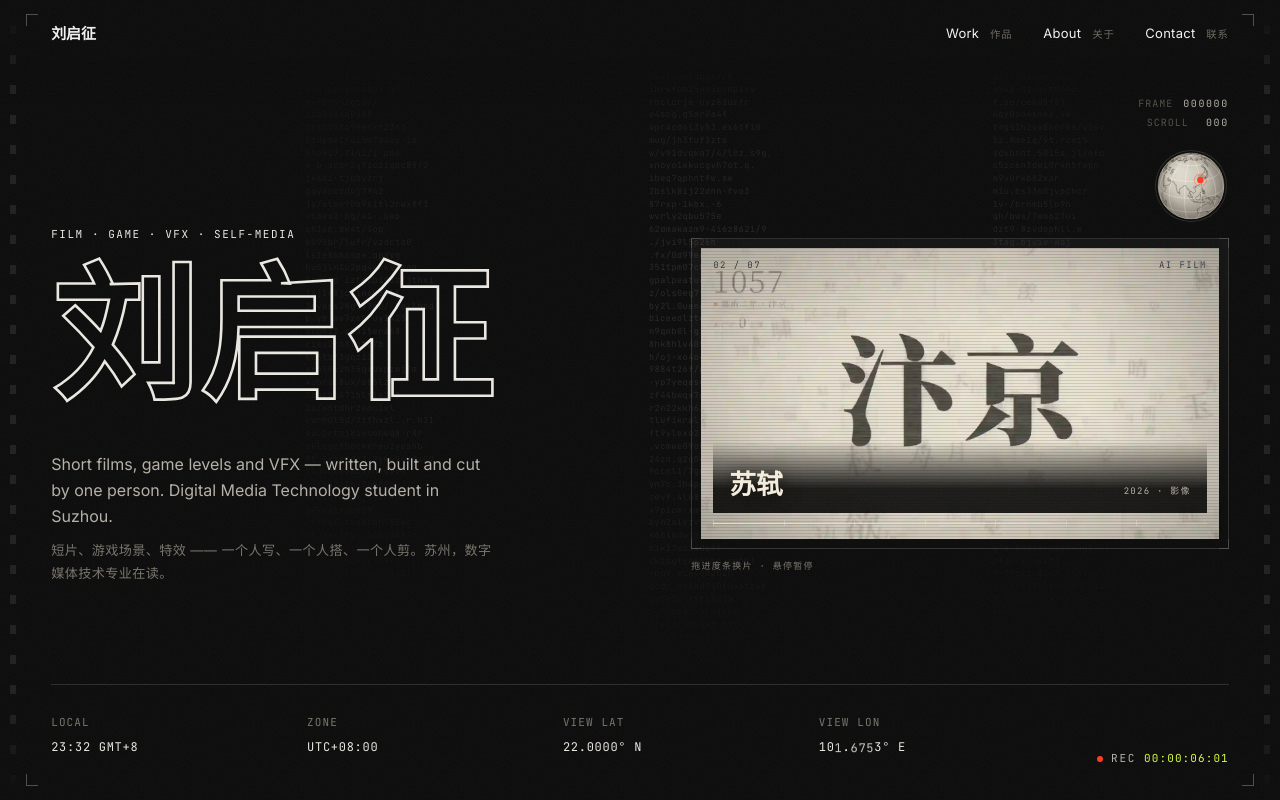
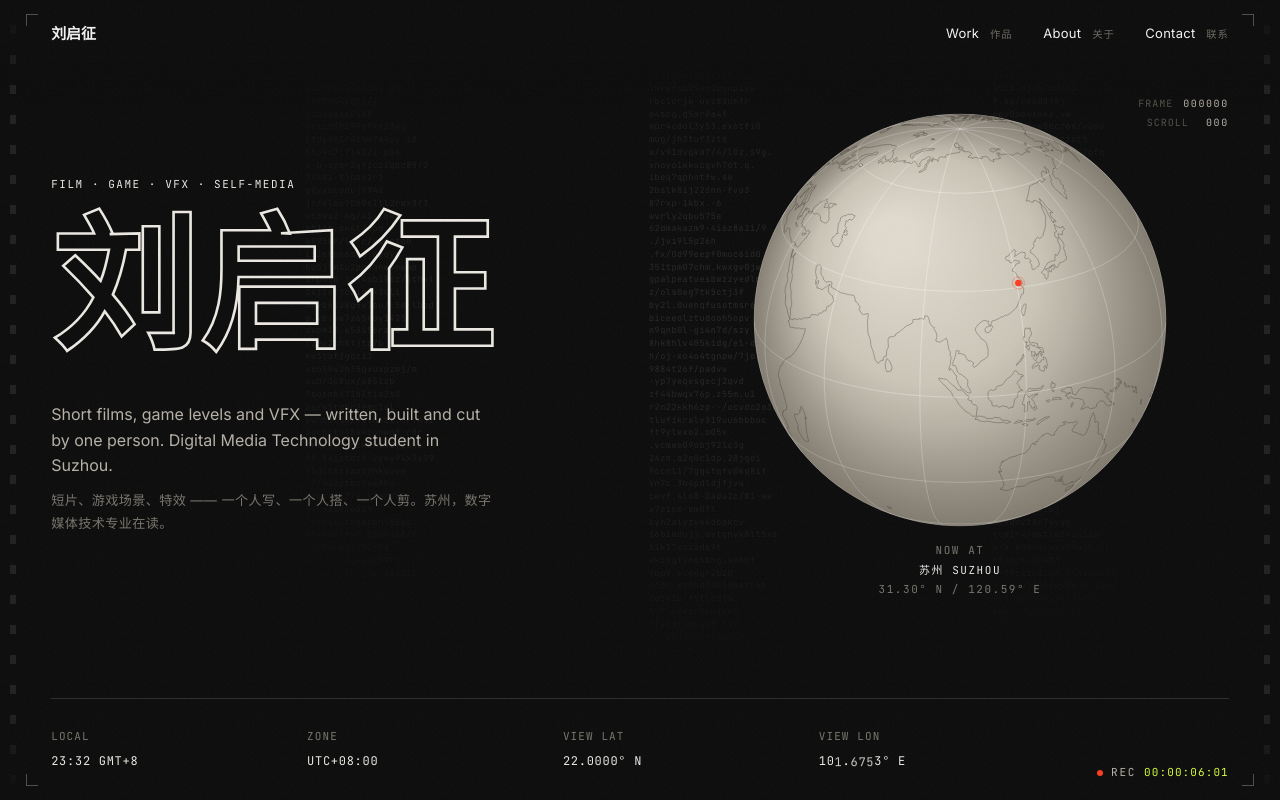
Before and after one commit to Lin-Qing-Zrin/Lin-Qing-Zrin.github.io, an Astro site: page / in a window 1280 px wide. Shown: the top 800 px of the page. Built offline with nearby package versions, Linux system fonts and the light colour scheme; Astro itself is replaced by a stand-in of ours.

Commit message:
Revert "feat: hero becomes a reel monitor cycling seven real works, globe shrinks to a signal lamp"
This reverts commit 74836ba5bcb17fc89786591bfb8eca9213bfa9c7.

```diff
--- a/src/components/Reel.astro
+++ /dev/null
@@ -1,372 +0,0 @@
----
-/**
- * 首屏那台"剪辑机"：一块 16:9 的监视器，循环放映七件作品。
- * 底部进度条可以拖（scrub），拖动时停在那一帧；不碰它才自己往下走。
- */
-const slides = [
-  { src: '/images/film/mv-winter.webp', title: '再等冬天', cat: 'AI Film', meta: '2025 · MV' },
-  { src: '/images/film/su-shi.webp', title: '苏轼', cat: 'AI Film', meta: '2026 · 影像' },
-  { src: '/images/game/moyu.webp', title: '摸鱼接接乐', cat: 'Game', meta: '2026 · 可试玩' },
-  { src: '/images/tiktok/s6/01.webp', title: '星月夜', cat: '3D & VFX', meta: '2025 · 渲染' },
-  { src: '/images/ui/weather.webp', title: '枕边气象站', cat: 'Product UI', meta: '2025 · 双端' },
-  { src: '/images/identity/bupian-product.webp', title: '不偏 · 书签', cat: 'Identity', meta: '2026 · 文创' },
-  { src: '/images/poster/p01.webp', title: '渡口', cat: 'Poster', meta: '2024 · 印刷' },
-];
----
-
-<div class="reel" data-reel>
-  <div class="reel__frame">
-    <div class="reel__screen">
-      {slides.map((s, i) => (
-        <figure
-          class={`reel__slide${i === 0 ? ' is-on' : ''}`}
-          data-slide={i}
-          data-cat={s.cat}
-          data-title={s.title}
-          data-meta={s.meta}
-        >
-          <img src={s.src} alt={`${s.title} — ${s.cat}`} loading={i === 0 ? 'eager' : 'lazy'} />
-        </figure>
-      ))}
-
-      <span class="reel__scan" aria-hidden="true"></span>
-
-      <div class="reel__hud mono">
-        <span data-reel-count>01 / 07</span>
-        <span data-reel-cat>{slides[0].cat}</span>
-      </div>
-
-      <figcaption class="reel__cap">
-        <span class="reel__title" data-reel-title>{slides[0].title}</span>
-        <span class="mono reel__meta" data-reel-meta>{slides[0].meta}</span>
-      </figcaption>
-
-      <div
-        class="reel__bar"
-        role="slider"
-        tabindex="0"
-        aria-label="切换作品"
-        aria-valuemin="0"
-        aria-valuemax={slides.length - 1}
-        aria-valuenow="0"
-        data-reel-bar
-      >
-        <span class="reel__fill" data-reel-fill></span>
-        {slides.map((_, i) => <span class="reel__tick" style={`--i:${i}`} data-tick={i}></span>)}
-      </div>
-    </div>
-
-    <span class="reel__corner reel__corner--tl" aria-hidden="true"></span>
-    <span class="reel__corner reel__corner--tr" aria-hidden="true"></span>
-    <span class="reel__corner reel__corner--bl" aria-hidden="true"></span>
-    <span class="reel__corner reel__corner--br" aria-hidden="true"></span>
-  </div>
-
-  <p class="mono reel__hint">拖进度条换片 · 悬停暂停</p>
-</div>
-
-<script>
-  function initReel() {
-    const root = document.querySelector<HTMLElement>('[data-reel]');
-    if (!root) return;
-    const W = window as Window & { __reelBound?: boolean };
-    if (W.__reelBound) return;
-    W.__reelBound = true;
-
-    const slides = [...root.querySelectorAll<HTMLElement>('[data-slide]')];
-    const fill = root.querySelector<HTMLElement>('[data-reel-fill]');
-    const count = root.querySelector<HTMLElement>('[data-reel-count]');
-    const cat = root.querySelector<HTMLElement>('[data-reel-cat]');
-    const title = root.querySelector<HTMLElement>('[data-reel-title]');
-    const meta = root.querySelector<HTMLElement>('[data-reel-meta]');
-    const bar = root.querySelector<HTMLElement>('[data-reel-bar]');
-    if (!slides.length || !fill || !bar) return;
-
-    const DUR = 3600;
-    let index = 0;
-    let progress = 0;
-    let paused = false;
-    let scrubbing = false;
-    let last = performance.now();
-
-    const paint = () => {
-      fill.style.transform = `scaleX(${progress.toFixed(4)})`;
-      bar.setAttribute('aria-valuenow', String(index));
-    };
-
-    const show = (i: number) => {
-      index = (i + slides.length) % slides.length;
-      slides.forEach((s, k) => s.classList.toggle('is-on', k === index));
-      const s = slides[index];
-      if (count) count.textContent = `${String(index + 1).padStart(2, '0')} / ${String(slides.length).padStart(2, '0')}`;
-      if (cat) cat.textContent = s.dataset.cat ?? '';
-      if (title) title.textContent = s.dataset.title ?? '';
-      if (meta) meta.textContent = s.dataset.meta ?? '';
-    };
-
-    show(0);
-    paint();
-
-    const tick = (now: number) => {
-      const dt = Math.min(64, now - last);
-      last = now;
-      if (!paused && !scrubbing) {
-        progress += dt / DUR;
-        if (progress >= 1) {
-          progress = 0;
-          show(index + 1);
-        }
-      }
-      paint();
-      requestAnimationFrame(tick);
-    };
-
-    const scrubTo = (clientX: number) => {
-      const r = bar.getBoundingClientRect();
-      const p = Math.min(1, Math.max(0, (clientX - r.left) / r.width));
-      const total = p * slides.length;
-      const idx = Math.min(slides.length - 1, Math.floor(total));
-      if (idx !== index) show(idx);
-      progress = total - idx;
-      paint();
-    };
-
-    bar.addEventListener('pointerdown', (e) => {
-      scrubbing = true;
-      try {
-        bar.setPointerCapture(e.pointerId);
-      } catch {
-        /* ignore */
-      }
-      scrubTo(e.clientX);
-    });
-    bar.addEventListener('pointermove', (e) => {
-      if (scrubbing) scrubTo(e.clientX);
-    });
-    const stop = () => {
-      scrubbing = false;
-    };
-    bar.addEventListener('pointerup', stop);
-    bar.addEventListener('pointercancel', stop);
-    window.addEventListener('pointerup', stop);
-
-    bar.addEventListener('keydown', (e) => {
-      if (e.key === 'ArrowRight') {
-        progress = 0;
-        show(index + 1);
-      } else if (e.key === 'ArrowLeft') {
-        progress = 0;
-        show(index - 1);
-      }
-    });
-
-    root.addEventListener('pointerenter', () => {
-      paused = true;
-    });
-    root.addEventListener('pointerleave', () => {
-      paused = false;
-      last = performance.now();
-    });
-
-    if (!window.matchMedia('(prefers-reduced-motion: reduce)').matches) {
-      requestAnimationFrame(tick);
-    }
-  }
-
-  document.addEventListener('astro:page-load', initReel);
-  initReel();
-</script>
-
-<style>
-  .reel {
-    position: relative;
-    width: 100%;
-  }
-
-  .reel__frame {
-    position: relative;
-    padding: clamp(6px, 0.7vw, 10px);
-    border: 1px solid var(--line);
-    background: linear-gradient(180deg, rgba(236, 233, 227, 0.04), rgba(236, 233, 227, 0));
-  }
-
-  .reel__screen {
-    position: relative;
-    aspect-ratio: 16 / 9;
-    overflow: hidden;
-    background: #080807;
-  }
-
-  .reel__slide {
-    position: absolute;
-    inset: 0;
-    margin: 0;
-    opacity: 0;
-    transition: opacity 0.62s var(--ease);
-  }
-  .reel__slide.is-on {
-    opacity: 1;
-  }
-  .reel__slide img {
-    width: 100%;
-    height: 100%;
-    object-fit: cover;
-    display: block;
-    transform: scale(1.04);
-    transition: transform 4.6s linear;
-  }
-  .reel__slide.is-on img {
-    transform: scale(1);
-  }
-
-  /* 扫描线：让它像一台真的监视器 */
-  .reel__scan {
-    position: absolute;
-    inset: 0;
-    pointer-events: none;
-    background-image: repeating-linear-gradient(
-      to bottom,
-      rgba(0, 0, 0, 0.22) 0 1px,
-      rgba(0, 0, 0, 0) 1px 3px
-    );
-    mix-blend-mode: multiply;
-    opacity: 0.55;
-  }
-
-  .reel__hud {
-    position: absolute;
-    top: 10px;
-    left: 12px;
-    right: 12px;
-    display: flex;
-    justify-content: space-between;
-    font-size: 9px;
-    letter-spacing: 0.16em;
-    text-transform: uppercase;
-    color: rgba(12, 12, 12, 0.72);
-    mix-blend-mode: difference;
-    color: #ece9e3;
-    pointer-events: none;
-  }
-
-  .reel__cap {
-    position: absolute;
-    left: 12px;
-    bottom: 26px;
-    right: 12px;
-    display: flex;
-    align-items: baseline;
-    justify-content: space-between;
-    gap: 12px;
-    pointer-events: none;
-  }
-  .reel__title {
-    font-family: var(--font-serif);
-    font-weight: 900;
-    font-size: clamp(20px, 2.1vw, 32px);
-    line-height: 1;
-    color: #f5eddd;
-    text-shadow: 0 1px 18px rgba(0, 0, 0, 0.6);
-  }
-  .reel__meta {
-    font-size: 9px;
-    letter-spacing: 0.14em;
-    text-transform: uppercase;
-    color: rgba(245, 237, 221, 0.72);
-  }
-
-  /* 进度条：整条 = 七段 */
-  .reel__bar {
-    position: absolute;
-    left: 12px;
-    right: 12px;
-    bottom: 10px;
-    height: 12px;
-    cursor: ew-resize;
-    touch-action: none;
-  }
-  .reel__bar::before {
-    content: '';
-    position: absolute;
-    left: 0;
-    right: 0;
-    top: 50%;
-    height: 1px;
-    background: rgba(236, 233, 227, 0.28);
-  }
-  .reel__fill {
-    position: absolute;
-    left: 0;
-    right: 0;
-    top: 50%;
-    height: 1px;
-    background: var(--accent);
-    transform-origin: 0 50%;
-    transform: scaleX(0);
-  }
-  .reel__tick {
-    position: absolute;
-    top: 50%;
-    left: calc(var(--i) * (100% / 7));
-    width: 1px;
-    height: 6px;
-    margin-top: -3px;
-    background: rgba(236, 233, 227, 0.35);
-  }
-  .reel__tick:first-of-type {
-    left: 0;
-  }
-
-  /* 四角十字，像取景器 */
-  .reel__corner {
-    position: absolute;
-    width: 10px;
-    height: 10px;
-    border: 0 solid var(--line);
-    pointer-events: none;
-  }
-  .reel__corner--tl {
-    left: -1px;
-    top: -1px;
-    border-left-width: 1px;
-    border-top-width: 1px;
-  }
-  .reel__corner--tr {
-    right: -1px;
-    top: -1px;
-    border-right-width: 1px;
-    border-top-width: 1px;
-  }
-  .reel__corner--bl {
-    left: -1px;
-    bottom: -1px;
-    border-left-width: 1px;
-    border-bottom-width: 1px;
-  }
-  .reel__corner--br {
-    right: -1px;
-    bottom: -1px;
-    border-right-width: 1px;
-    border-bottom-width: 1px;
-  }
-
-  .reel__hint {
-    margin-top: 10px;
-    font-size: 9px;
-    letter-spacing: 0.14em;
-    text-transform: uppercase;
-    color: var(--gray);
-  }
-
-  @media (max-width: 900px) {
-    .reel__cap {
-      bottom: 24px;
-    }
-    .reel__title {
-      font-size: 20px;
-    }
-    .reel__hint {
-      display: none;
-    }
-  }
-</style>
--- a/src/pages/index.astro
+++ b/src/pages/index.astro
@@ -1,7 +1,6 @@
 ---
 import Base from '../layouts/Base.astro';
 import Globe from '../components/Globe.astro';
-import Reel from '../components/Reel.astro';
 import Field from '../components/Field.astro';
 import { practice } from '../data/practice';
 ---
@@ -34,11 +33,8 @@ import { practice } from '../data/practice';
         </p>
       </div>
 
-      <div class="hero__reel" data-reveal style="--d:2">
-        <Reel />
-        <div class="hero__signal">
-          <Globe />
-        </div>
+      <div class="hero__globe" data-reveal style="--d:2">
+        <Globe />
       </div>
     </div>
 
--- a/src/styles/global.css
+++ b/src/styles/global.css
@@ -2377,70 +2377,3 @@ html.is-locked {
     -webkit-text-stroke-width: 0.026em;
   }
 }
-/* ---------- 首屏：监视器 + 地球信号灯 ---------- */
-.hero__reel {
-  position: relative;
-  width: 100%;
-  max-width: clamp(420px, 44vw, 700px);
-  justify-self: end;
-}
-.hero__signal {
-  position: absolute;
-  top: -88px;
-  right: 2px;
-  width: 72px;
-  height: 72px;
-  border-radius: 50%;
-  overflow: hidden;
-  pointer-events: none;
-  border: 1px solid var(--line);
-  background: radial-gradient(circle at 50% 42%, #17170f, #080806 72%);
-  box-shadow: 0 0 0 6px var(--bg);
-}
-.hero__signal .globe {
-  width: 100%;
-  height: 100%;
-}
-.hero__signal .globe .globe__cap {
-  display: none;
-}
-@media (max-width: 1000px) {
-  .hero__reel {
-    max-width: none;
-    justify-self: stretch;
-  }
-  .hero__signal {
-    top: auto;
-    bottom: -68px;
-    right: 0;
-    width: 56px;
-    height: 56px;
-  }
-  .hero__signal .globe {
-    width: 56px;
-    height: 56px;
-  }
-}
-/* 监视器底部压暗，标题才读得清 */
-.reel__cap {
-  position: relative;
-  z-index: 3;
-  left: 0;
-  right: 0;
-  bottom: 0;
-  padding: 30px 16px 14px;
-  background: linear-gradient(to top, rgba(6, 6, 5, 0.9) 34%, rgba(6, 6, 5, 0));
-  display: flex;
-  align-items: flex-end;
-  justify-content: space-between;
-  gap: 14px;
-}
-.reel__meta {
-  font-size: 10px;
-  letter-spacing: 0.14em;
-  white-space: nowrap;
-  overflow: hidden;
-  text-overflow: ellipsis;
-  max-width: 38%;
-  text-align: right;
-}
```
